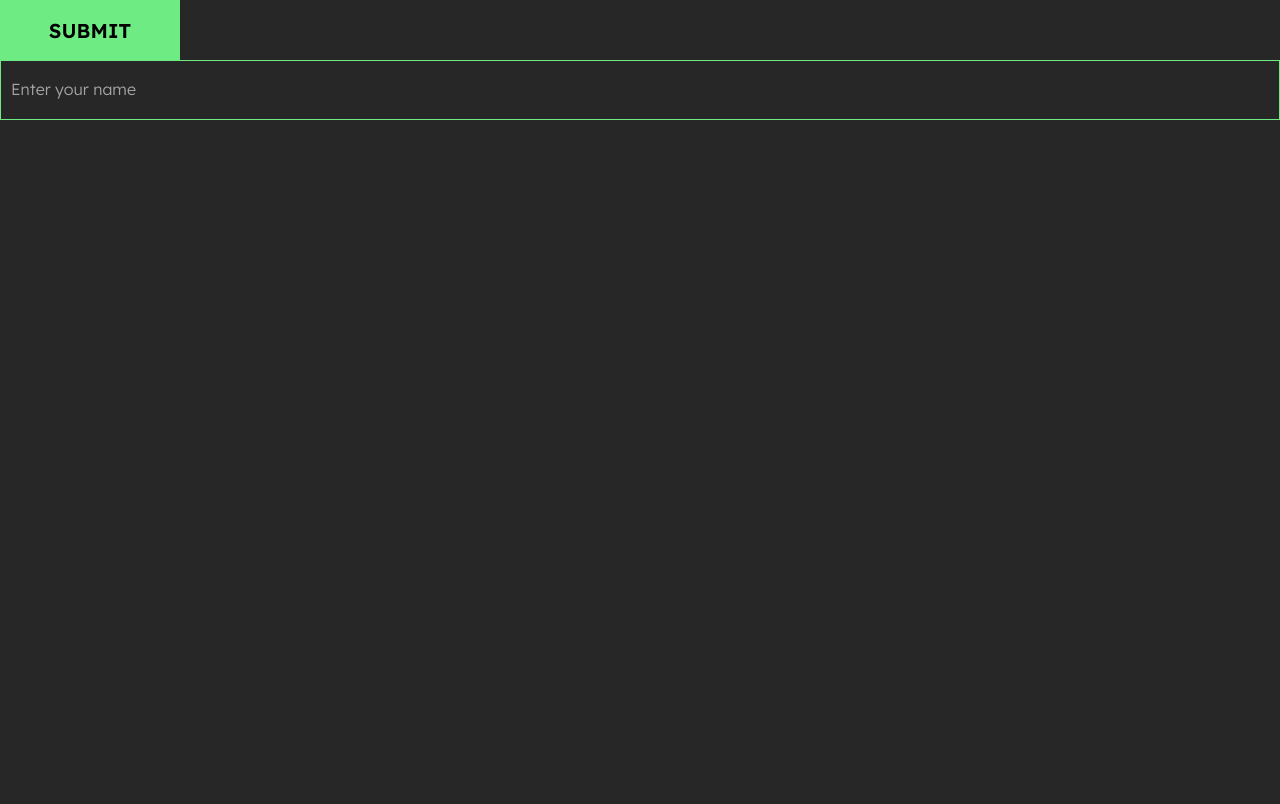
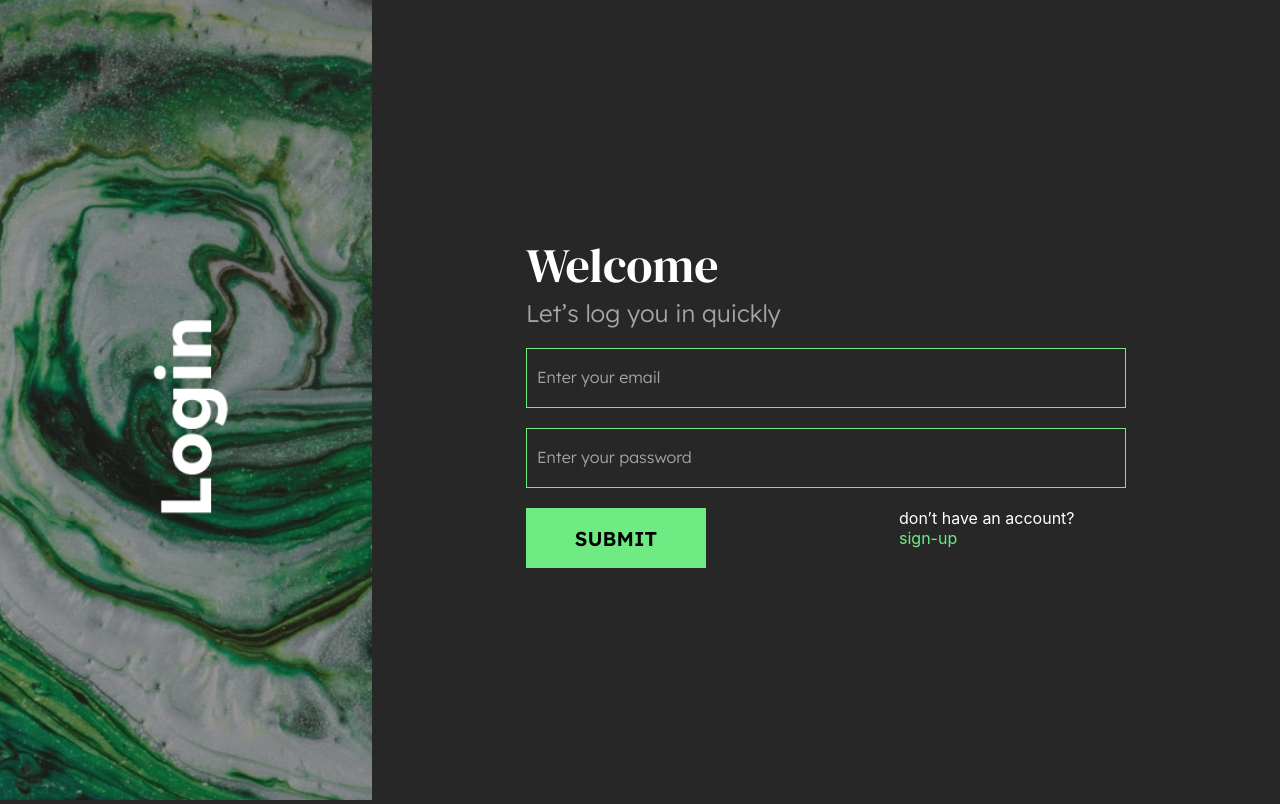
Before and after one commit to mbk97/blog-website, a React (Create React App) app: page / in a window 1280 px wide. Built offline with nearby package versions, Linux system fonts and the light colour scheme.

Commit message:
login component created

```diff
--- a/src/App.tsx
+++ b/src/App.tsx
@@ -1,14 +1,12 @@
 import React from "react";
-import CustomButton from "./components/common/button/Button";
-import CustomInput from "./components/common/input/Input";
+import Login from "./components/login/Login";
 import { GlobalStyle } from "./GlobalStyle";
 
 const App = () => {
   return (
     <React.Fragment>
       <GlobalStyle />
-      <CustomButton>Submit</CustomButton>
-      <CustomInput type="text" placeholder="Enter your name" />
+      <Login />
     </React.Fragment>
   );
 };
--- a/src/GlobalStyle.ts
+++ b/src/GlobalStyle.ts
@@ -1,4 +1,4 @@
-import  { createGlobalStyle } from "styled-components";
+import styled, { createGlobalStyle } from "styled-components";
 
 export const GlobalStyle = createGlobalStyle`
 
@@ -17,5 +17,95 @@ body {
    -moz-osx-font-smoothing: grayscale;
    background: #272727;
    overflow-x: hidden;
+   color: white;
 }
 `
+
+
+export const AuthWrapper = styled.div`
+display: flex;
+align-items: center;
+justify-content: space-between;
+`
+
+export const AuthLeftContent = styled.div`
+flex: 30%;
+height: 100vh;
+
+@media (max-width:900px) {
+  display: none;
+}
+
+`
+
+export const AuthRightContent = styled.div`
+flex: 70%;
+margin: 0 20px;
+display: flex;
+align-items: center;
+justify-content: center;
+@media (max-width:900px) {
+  flex: 100%;
+  display: flex;
+align-items: center;
+justify-content: center;
+height: 100vh;
+}
+`
+
+export const AuthImg = styled.img`
+height: 100vh;
+width: 100%;
+object-fit: cover;
+object-position: center;
+`
+
+export const AuthInputWrapper = styled.div`
+width: 600px;
+@media (max-width:470px) {
+  width: 100%;
+
+}
+`
+
+export const ButtonWrapper = styled.div`
+display: flex;
+justify-content: space-between;
+
+@media (max-width:470px) {
+ flex-direction: column;
+}
+`
+
+export const LinkText = styled.p`
+width: 227px;
+@media (max-width:470px) {
+  width: 100%;
+  margin-top: 20px;
+}
+`
+
+
+export const InputContainer = styled.div`
+margin: 20px 0;
+`
+
+export const ColoredText = styled.span`
+color: #6eeb83;
+`
+
+export const WelcomeHeader = styled.h3`
+font-family: 'DM Serif Display';
+font-style: normal;
+font-weight: 400;
+font-size: 48px;
+line-height: 66px;
+`
+
+export const WelcomeText = styled.p`
+font-family: 'Lexend Deca';
+font-weight: 300;
+font-size: 24px;
+line-height: 30px;
+color: #A5A5A5;
+`
--- a/src/components/common/input/Input.tsx
+++ b/src/components/common/input/Input.tsx
@@ -1,9 +1,10 @@
 import styled from "styled-components";
 
-interface inputProps {
+export interface inputProps {
+  id?: number;
   type: string;
   placeholder: string;
-  onChange?: (e: React.FormEvent<HTMLInputElement>) => void;
+  onChange?: (e: any) => void;
 }
 
 const Input = styled.input`
@@ -22,6 +23,10 @@ const Input = styled.input`
     line-height: 20px;
     color: #a5a5a5;
   }
+
+  :focus {
+    background-color: transparent;
+  }
 `;
 
 const CustomInput = ({ type, placeholder, onChange }: inputProps) => {
--- /dev/null
+++ b/src/components/common/input/inputData.ts
@@ -0,0 +1,14 @@
+import { inputProps } from "./Input";
+
+export const loginInputData:inputProps[]=[
+    {
+        id:1,
+        type:"email",
+        placeholder:"Enter your email"
+    },
+     {
+        id:2,
+        type:"password",
+        placeholder:"Enter your password"
+    }
+]
--- /dev/null
+++ b/src/components/login/Login.tsx
@@ -0,0 +1,64 @@
+import React, { useState } from "react";
+import {
+  AuthImg,
+  AuthInputWrapper,
+  AuthLeftContent,
+  AuthRightContent,
+  AuthWrapper,
+  ButtonWrapper,
+  ColoredText,
+  InputContainer,
+  LinkText,
+  WelcomeHeader,
+  WelcomeText,
+} from "../../GlobalStyle";
+import loginBg from "../../assets/images/login_bg.png";
+import CustomInput from "../common/input/Input";
+import CustomButton from "../common/button/Button";
+import { loginInputData } from "../common/input/inputData";
+
+const Login = () => {
+  const [data, setData] = useState<string | any>({
+    email: "",
+    password: "",
+  });
+
+  console.log(data);
+
+  const handleChange = (e: any) => {
+    setData(e.target.value);
+  };
+
+  return (
+    <AuthWrapper>
+      <AuthLeftContent>
+        <AuthImg src={loginBg} />
+      </AuthLeftContent>
+      <AuthRightContent>
+        <AuthInputWrapper>
+          <WelcomeHeader>Welcome</WelcomeHeader>
+          <WelcomeText>Let’s log you in quickly</WelcomeText>
+          {loginInputData.map((item) => {
+            return (
+              <InputContainer key={item.id}>
+                <CustomInput
+                  type={item.type}
+                  placeholder={item.placeholder}
+                  onChange={handleChange}
+                />
+              </InputContainer>
+            );
+          })}
+          <ButtonWrapper>
+            <CustomButton>Submit</CustomButton>
+            <LinkText>
+              don’t have an account? <br /> <ColoredText> sign-up</ColoredText>{" "}
+            </LinkText>
+          </ButtonWrapper>
+        </AuthInputWrapper>
+      </AuthRightContent>
+    </AuthWrapper>
+  );
+};
+
+export default Login;
--- /dev/null
+++ b/src/custom.d.ts
@@ -0,0 +1 @@
+declare module '*.png'
--- a/tsconfig.json
+++ b/tsconfig.json
@@ -6,6 +6,7 @@
       "dom.iterable",
       "esnext"
     ],
+
     "allowJs": true,
     "skipLibCheck": true,
     "esModuleInterop": true,
```
Also changed, not shown: public/sign_up.png (added), src/assets/images/login_bg.png (added).
